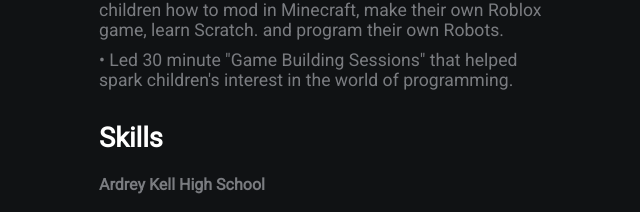
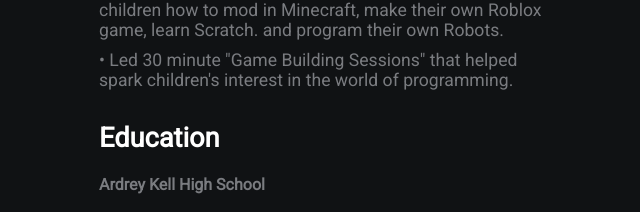
Before and after one commit to maltarawy/maltarawy.github.io, a plain HTML site: page index.html in a window 1280 px wide. Shown: the part 1511-1723 px from the top of the page, without its empty margins (541-1181 px from the left). Drawn offline with Linux system fonts and the light colour scheme.

Commit message:
Update index.html

```diff
--- a/index.html
+++ b/index.html
@@ -43,7 +43,7 @@
             <p>• Assisted children in creating their own video games in environments including Scratch, Unity. and Roblox using languages such as Lua, JavaScript, and C#</p>
             <p>• Helped plan and assist in summer camps that teach children how to mod in Minecraft, make their own Roblox game, learn Scratch. and program their own Robots.</p>
             <p>• Led 30 minute "Game Building Sessions" that helped spark children's interest in the world of programming.</p>
-            <h2>Skills</h2>
+            <h2>Education</h2>
             <h4>Ardrey Kell High School</h4>
             <h5>High School Diploma, Computer Science Grade, 12th grade</h5>
             <h5>2018 – 2022</h5>
```
